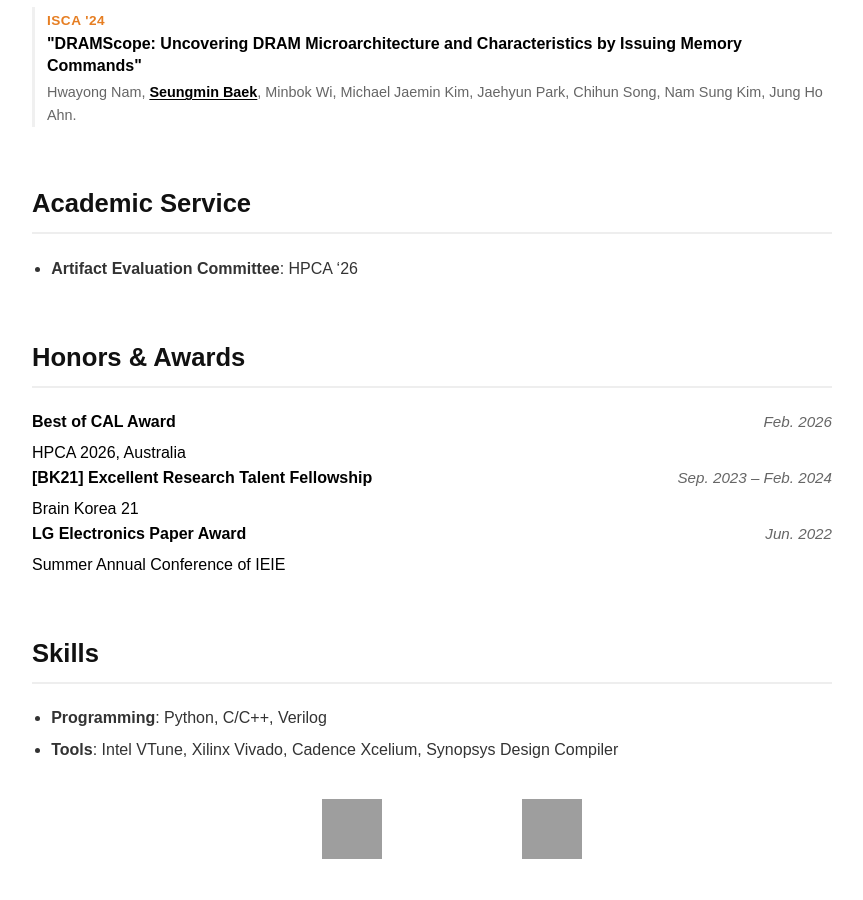
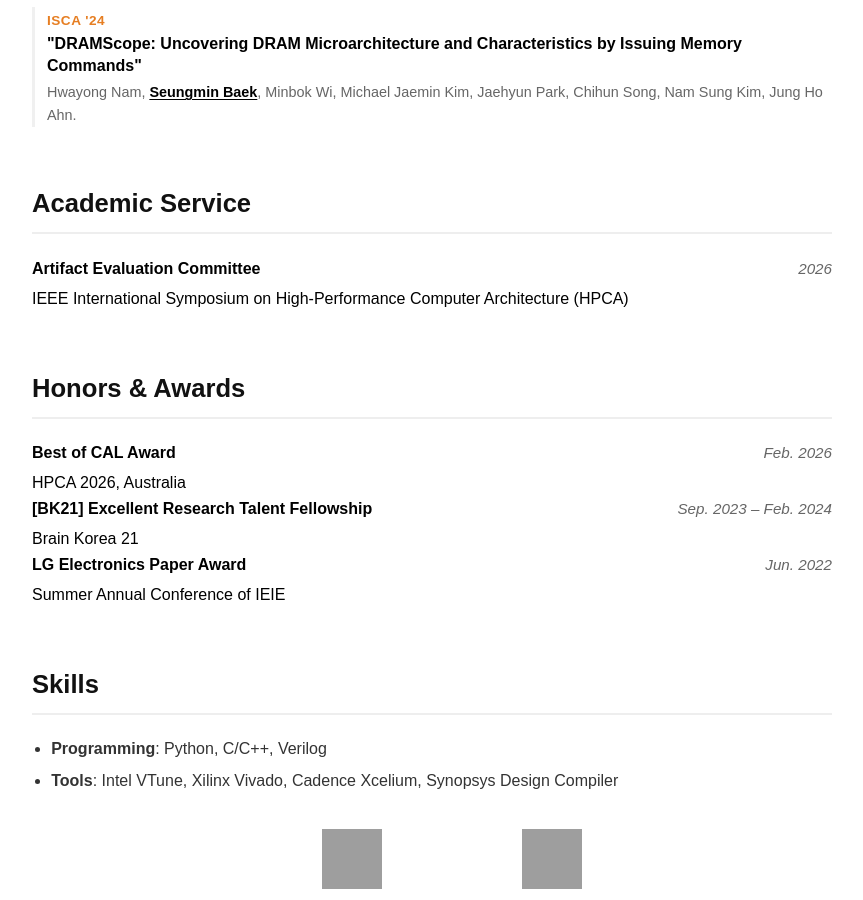
Before and after one commit to bsm1244/bsm1244.github.io, a Jekyll site: the page built from index.md, in a window 1280 px wide and 900 px high, scrolled down 2301 px, cut to the strip 0-900 px from the top of the window. Shown: the whole strip, without its empty margins (208-1071 px from the left). Built offline with Jekyll 4.4.1, drawn with Linux system fonts in a browser that asks for light colours; grey boxes are pictures that could not be loaded.

Commit message:
reconstruct

```diff
--- a/index.md
+++ b/index.md
@@ -232,7 +232,21 @@ B.S. in Electrical & Electronic Engineering
 
 ## Academic Service
 
-* **Artifact Evaluation Committee**: HPCA '26
+<div class="item-item">
+  <div class="item-row">
+    <strong>Artifact Evaluation Committee</strong>
+    <span class="item-date">2026</span>
+  </div>
+  <span class="item-desc">IEEE International Symposium on High-Performance Computer Architecture (HPCA)</span>
+</div>
+
+<!-- <div class="item-item">
+  <div class="item-row">
+    <strong>Technical Program Committee</strong>
+    <span class="item-date">2026</span>
+  </div>
+  <span class="item-desc">IEEE/ACM International Symposium on Microarchitecture (MICRO)</span>
+</div> -->
 
 ## Honors & Awards
 
```
